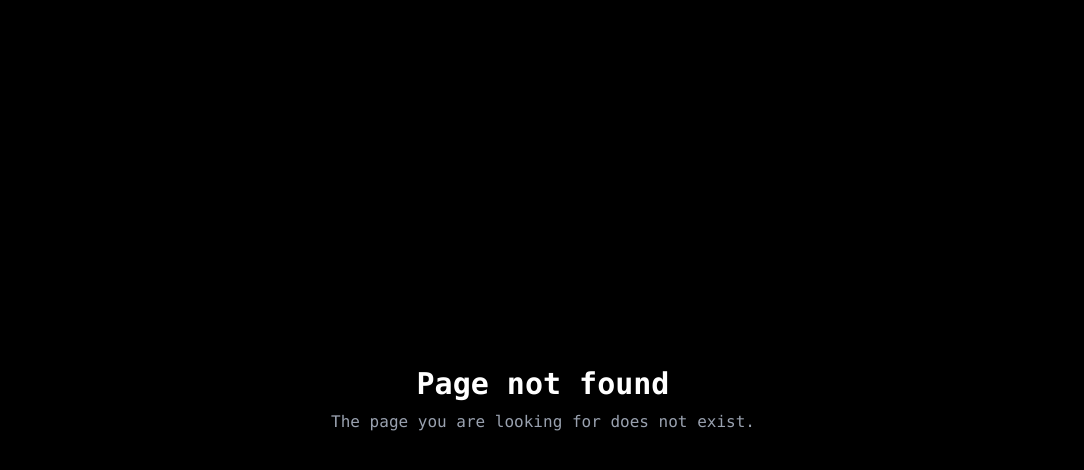
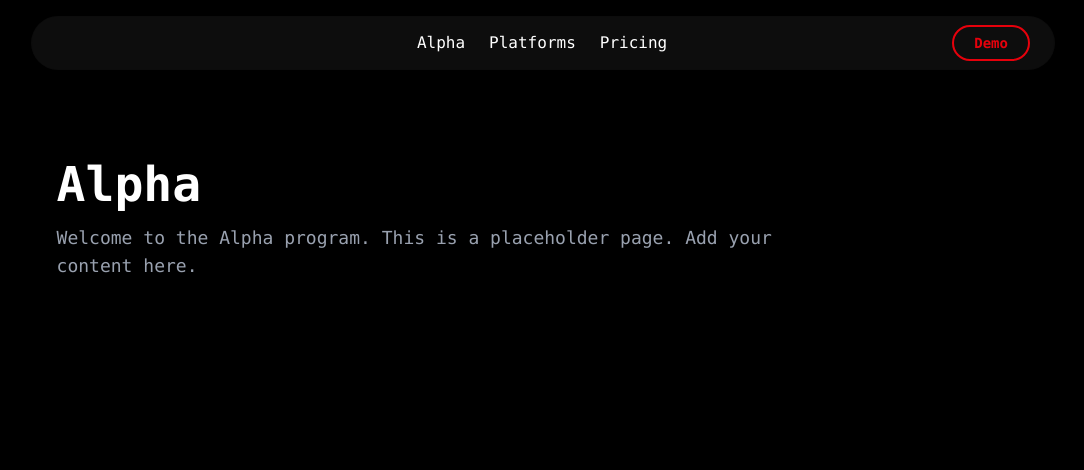
Before and after one commit to christianzmwang/allvitr, a Next.js app: page /alpha in a window 1280 px wide. Before the commit this address had no page. Shown: the top 470 px of the page, without its empty margins (97-1181 px from the left). Built offline with nearby package versions, Linux system fonts and the light colour scheme.

Commit message:
navbar changes

```diff
--- /dev/null
+++ b/src/app/alpha/page.tsx
@@ -0,0 +1,17 @@
+import NavBar from '../components/NavBar'
+
+export default function AlphaPage() {
+  return (
+    <div className="min-h-screen flex flex-col relative pt-24">
+      <NavBar />
+      <main className="flex-1 px-6 md:px-8 py-12 md:py-16">
+        <div className="w-[95%] md:max-w-[80%] mx-auto">
+          <h1 className="text-4xl md:text-5xl font-extrabold text-white mb-4">Alpha</h1>
+          <p className="text-lg text-gray-400 max-w-3xl">
+            Welcome to the Alpha program. This is a placeholder page. Add your content here.
+          </p>
+        </div>
+      </main>
+    </div>
+  )
+}
--- a/src/app/components/NavBar.tsx
+++ b/src/app/components/NavBar.tsx
@@ -63,7 +63,7 @@ export default function NavBar() {
     // Bias sampling closer to the top edge on small screens to avoid
     // early transitions before the background has actually changed
     const isMobile = typeof window !== 'undefined' && window.innerWidth < 768
-    const sampleYOffsetFactor = isMobile ? 0.1 : 0.5
+    const sampleYOffsetFactor = isMobile ? 0.135 : 0.5
     const sampleY = Math.max(0, Math.round(rect.top + rect.height * sampleYOffsetFactor))
     const elements = document.elementsFromPoint(sampleX, sampleY)
 
@@ -88,9 +88,10 @@ export default function NavBar() {
   return (
     <header ref={navRef} className="fixed inset-x-0 top-0 z-50 mt-4">
       <nav
+        data-glass={useDarkGlass ? 'dark' : 'light'}
         className={`
-          ${useDarkGlass ? 'glass-dark' : 'glass'} mx-auto flex w-[95%] md:max-w-[80%] items-center justify-between
-          rounded-full px-6 py-2 shadow-md transition-colors duration-300
+          ${useDarkGlass ? 'glass-dark' : 'glass'} group mx-auto flex w-[95%] md:max-w-[80%] items-center justify-between
+          rounded-full px-6 py-2 transition-colors duration-300
         `}
       >
         {/* Brand "search bar" */}
@@ -131,20 +132,20 @@ export default function NavBar() {
         {/* Centered navigation links for desktop */}
         <div className="hidden md:flex items-center gap-6">
           <Link
-            href="#product"
-            className="text-white transition-colors duration-200 hover:text-red-600"
+            href="/alpha"
+            className={`text-white transition-colors duration-200 hover:text-red-600 md:group-data-[glass=dark]:hover:text-sky-400`}
+          >
+            Alpha
+          </Link>
+          <Link
+            href="/platforms"
+            className={`text-white transition-colors duration-200 hover:text-red-600 md:group-data-[glass=dark]:hover:text-sky-400`}
           >
             Platforms
           </Link>
           <Link
-            href="#solutions"
-            className="text-white transition-colors duration-200 hover:text-red-600"
-          >
-            Mission
-          </Link>
-          <Link
-            href="#pricing"
-            className="text-white transition-colors duration-200 hover:text-red-600"
+            href="/pricing"
+            className={`text-white transition-colors duration-200 hover:text-red-600 md:group-data-[glass=dark]:hover:text-sky-400`}
           >
             Pricing
           </Link>
@@ -154,10 +155,14 @@ export default function NavBar() {
         <div className="flex items-center gap-3">
           {/* Demo button - show on both mobile and desktop */}
           <button
-            className="
-              rounded-full text-red-600 px-5 py-1.5 text-sm font-semibold border-2 border-red
-              transition-all duration-300 ease-in-out hover:border-white hover:text-white
-            "
+            className={`
+              rounded-full px-5 py-1.5 text-sm font-semibold border-2
+              transition-all duration-300 ease-in-out
+              text-red-600 border-red-600
+              group-data-[glass=light]:hover:text-white group-data-[glass=light]:hover:border-white
+              group-data-[glass=dark]:text-sky-400 group-data-[glass=dark]:border-sky-400
+              group-data-[glass=dark]:hover:text-white group-data-[glass=dark]:hover:border-white
+            `}
           >
             Demo
           </button>
@@ -167,11 +172,13 @@ export default function NavBar() {
             ref={buttonRef}
             aria-label="Open menu"
             onClick={() => setOpen(!open)}
-            className="
+            className={`
               grid w-10 h-8 place-items-center rounded-full
-              bg-white text-black transition-all duration-300 ease-in-out hover:bg-[#1f1f1f] hover:text-white
+              bg-white text-black transition-all duration-300 ease-in-out
+              hover:bg-[#1f1f1f] hover:text-white
+              md:group-data-[glass=dark]:hover:bg-sky-500
               md:hidden
-            "
+            `}
           >
             <div className="relative w-4 h-4">
               <Menu
@@ -208,20 +215,20 @@ export default function NavBar() {
         `}
       >
         <Link
-          href="#product"
-          className="block mix-blend-difference text-white transition-colors duration-200 hover:text-red-400"
+          href="/alpha"
+          className={`block mix-blend-difference text-white transition-colors duration-200 ${useDarkGlass ? 'hover:text-sky-400' : 'hover:text-red-600'}`}
+        >
+          Alpha
+        </Link>
+        <Link
+          href="/platforms"
+          className={`block mix-blend-difference text-white transition-colors duration-200 ${useDarkGlass ? 'hover:text-sky-400' : 'hover:text-red-600'}`}
         >
           Platforms
         </Link>
         <Link
-          href="#solutions"
-          className="block mix-blend-difference text-white transition-colors duration-200 hover:text-red-400"
-        >
-          Alpha
-        </Link>
-        <Link
-          href="#pricing"
-          className="block mix-blend-difference text-white transition-colors duration-200 hover:text-red-400"
+          href="/pricing"
+          className={`block mix-blend-difference text-white transition-colors duration-200 ${useDarkGlass ? 'hover:text-sky-400' : 'hover:text-red-600'}`}
         >
           Pricing
         </Link>
--- a/src/app/globals.css
+++ b/src/app/globals.css
@@ -5,6 +5,7 @@
   background: rgba(255, 255, 255, 0.05);
   backdrop-filter: blur(4px);
   border: 0.5px solid rgba(0, 0, 0, 0.1);
+  box-shadow: 0 10px 25px rgba(0, 0, 0, 0.25);
 }
 
 /* Dark glass variant for light backgrounds */
@@ -12,6 +13,7 @@
   background: rgba(0, 0, 0, 0.5);
   backdrop-filter: blur(4px);
   border: 0.5px solid rgba(255, 255, 255, 0.1);
+  box-shadow: 0 10px 25px rgba(0, 0, 0, 0.25);
 }
 
 /* Cursor pointer for all interactive elements */
--- /dev/null
+++ b/src/app/platforms/page.tsx
@@ -0,0 +1,17 @@
+import NavBar from '../components/NavBar'
+
+export default function PlatformsPage() {
+  return (
+    <div className="min-h-screen flex flex-col relative pt-24">
+      <NavBar />
+      <main className="flex-1 px-6 md:px-8 py-12 md:py-16">
+        <div className="w-[95%] md:max-w-[80%] mx-auto">
+          <h1 className="text-4xl md:text-5xl font-extrabold text-white mb-4">Platforms</h1>
+          <p className="text-lg text-gray-400 max-w-3xl">
+            Explore our platforms. This is a placeholder page. Add your content here.
+          </p>
+        </div>
+      </main>
+    </div>
+  )
+}
--- /dev/null
+++ b/src/app/pricing/page.tsx
@@ -0,0 +1,17 @@
+import NavBar from '../components/NavBar'
+
+export default function PricingPage() {
+  return (
+    <div className="min-h-screen flex flex-col relative pt-24">
+      <NavBar />
+      <main className="flex-1 px-6 md:px-8 py-12 md:py-16">
+        <div className="w-[95%] md:max-w-[80%] mx-auto">
+          <h1 className="text-4xl md:text-5xl font-extrabold text-white mb-4">Pricing</h1>
+          <p className="text-lg text-gray-400 max-w-3xl">
+            Choose the plan that fits your needs. This is a placeholder page. Add your pricing details here.
+          </p>
+        </div>
+      </main>
+    </div>
+  )
+}
```
